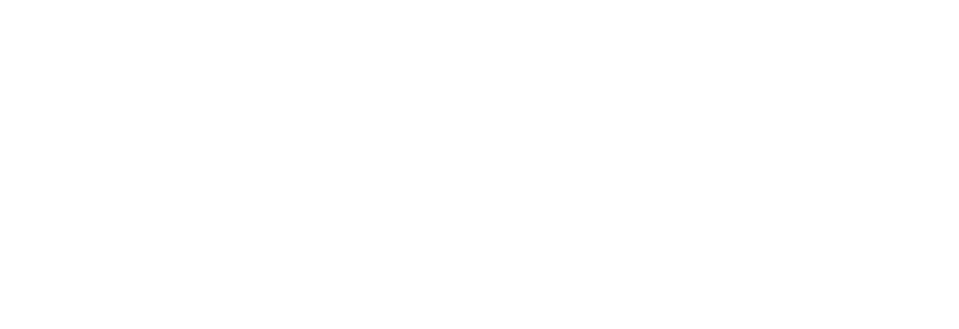
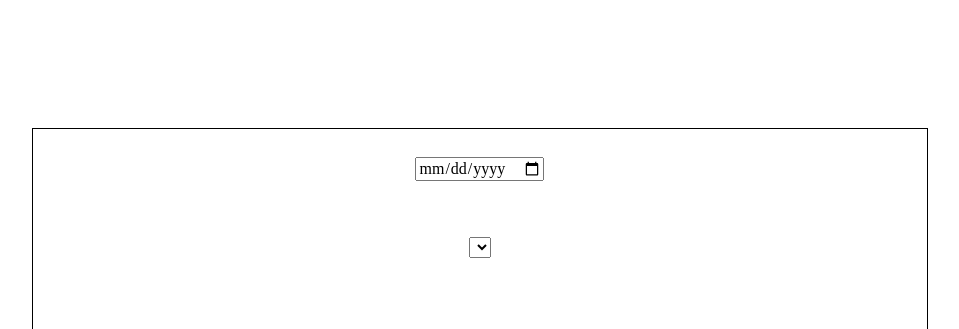
Before and after one commit to pinkypinkypinky/horoscope-project, a plain HTML site: page index.html in a window 1280 px wide. Shown: the top 329 px of the page, without its empty margins (160-1119 px from the left). Drawn offline with Linux system fonts and the light colour scheme.

Commit message:
added some goals and basic html, css

```diff
--- a/css/style.css
+++ b/css/style.css
@@ -5,13 +5,27 @@
 /* Box Model Hack */
 *{
   box-sizing: border-box;
+
 }
 
 /******************************************
 /* LAYOUT
 /*******************************************/
+body {
+  height: 100vh;
+}
 
-
+#container{
+  display: flex;
+  flex-flow: column wrap;
+  align-content: center;
+  align-items: center;
+  justify-content: space-around;
+  width: 70%;
+  height: 50%;
+  margin: 10% auto 0 auto;
+  border: 1px solid black;
+}
 
 /******************************************
 /* ADDITIONAL STYLES
--- a/index.html
+++ b/index.html
@@ -18,9 +18,20 @@
 
 
 	<body>
+		<section id="container">
+		<input id="datePicker" type="date">
+		<select name="" id=''>
+			<option value=""></option>
+			<option value=""></option>
+			<option value=""></option>
+			<option value=""></option>
 
 
+		</select>
+		<h1>you are a: </h1>
+		<p>you are beautiful and kind blablablabla</p>
+		</section>
+		<script type="text/javascript" src="js/main.js"></script>
 
-		<script type="text/javascript" src="js/main.js"></script>
 	</body>
 </html>
--- a/js/main.js
+++ b/js/main.js
@@ -0,0 +1,3 @@
+const datePicker = document.getElementById('datePicker');
+
+console.log(datePicker)
```
Also changed, not shown: 1 other file.
